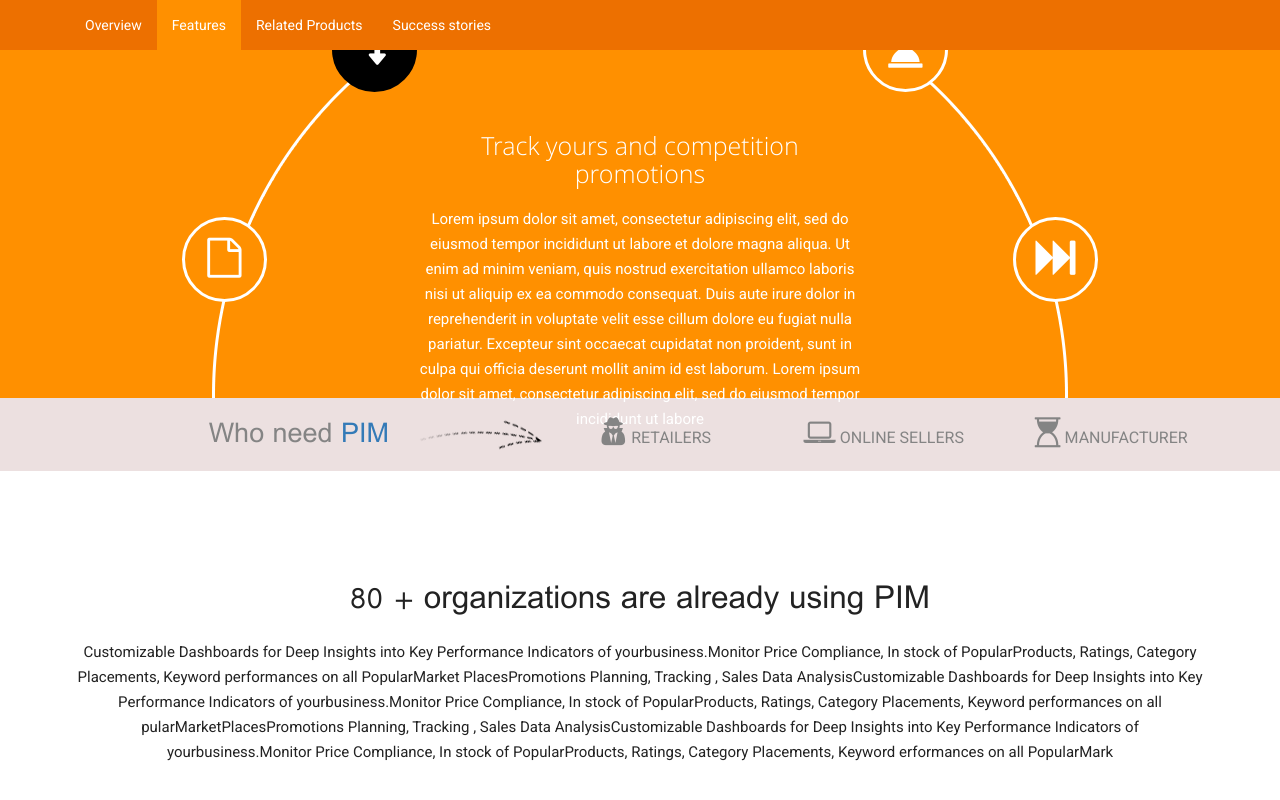
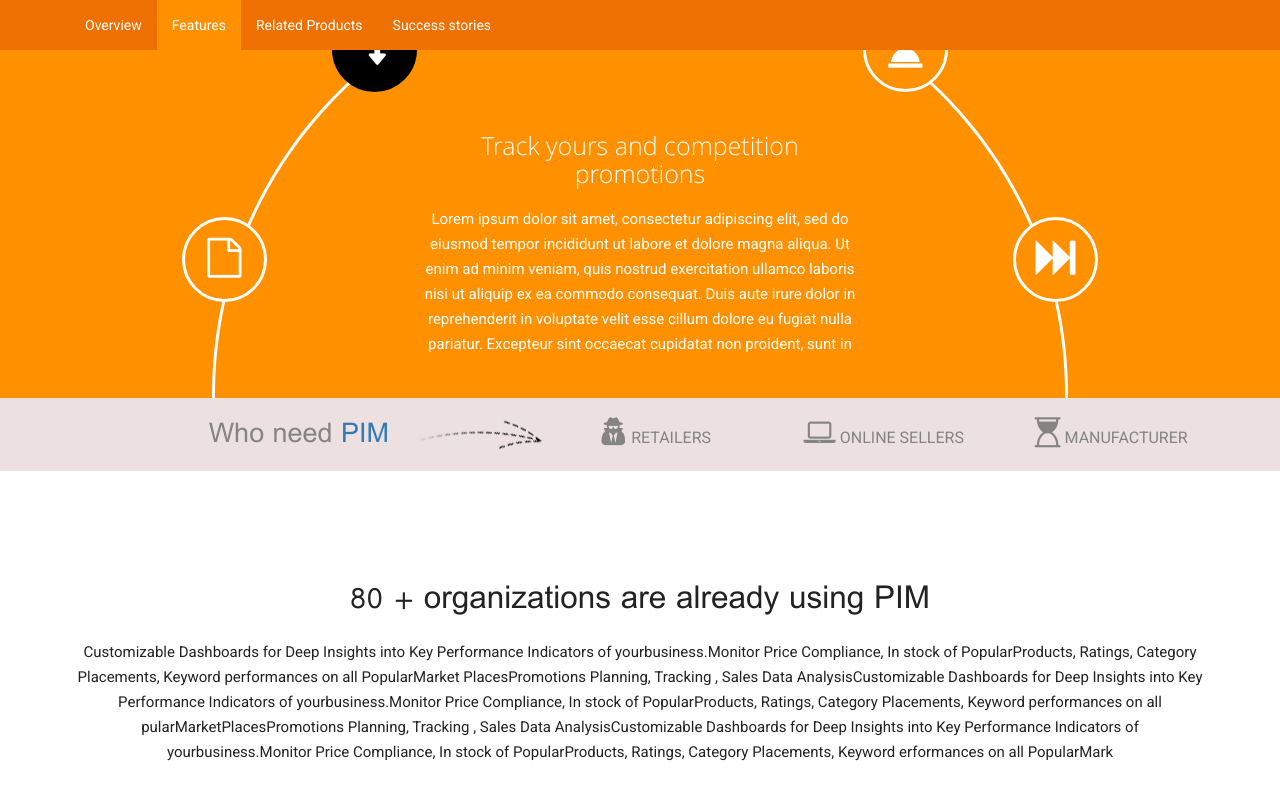
Before and after one commit to paxcom/paxcom.github.io, a Jekyll site: the page built from insights/index.html, in a window 1280 px wide and 900 px high, scrolled down 706 px. Shown: the top 800 px of the window. Built offline with Jekyll 4.4.1, drawn with Linux system fonts in a browser that asks for light colours; some of the changed lines change nothing that is shown.

Commit message:
update content

```diff
--- a/_includes/why-insights.html
+++ b/_includes/why-insights.html
@@ -19,23 +19,23 @@
           <div class="slides-contents">
             <div class="content slide-content active-slide-content" id="getProduct">
               <h3> Get Product Reviews Sentiment</h3>
-              <p>Lorem ipsum dolor sit amet, consectetur adipiscing elit, sed do eiusmod tempor incididunt ut labore et dolore magna aliqua. Ut enim ad minim veniam, quis nostrud exercitation ullamco laboris nisi ut aliquip ex ea commodo consequat. Duis aute irure dolor in reprehenderit in voluptate velit esse cillum dolore eu fugiat nulla pariatur. Excepteur sint occaecat cupidatat non proident, sunt in culpa qui officia deserunt mollit anim id est laborum. Lorem ipsum dolor sit amet, consectetur adipiscing elit, sed do eiusmod tempor incididunt ut labore</p>
+              <p>Lorem ipsum dolor sit amet, consectetur adipiscing elit, sed do eiusmod tempor incididunt ut labore et dolore magna aliqua. Ut enim ad minim veniam, quis nostrud exercitation ullamco laboris nisi ut aliquip ex ea commodo consequat. Duis aute irure dolor in reprehenderit in voluptate velit esse cillum dolore eu fugiat nulla pariatur. Excepteur sint occaecat cupidatat non proident,</p>
             </div>
             <div class="content slide-content" id="track">
               <h3>Track yours and competition promotions</h3>
-              <p>Lorem ipsum dolor sit amet, consectetur adipiscing elit, sed do eiusmod tempor incididunt ut labore et dolore magna aliqua. Ut enim ad minim veniam, quis nostrud exercitation ullamco laboris nisi ut aliquip ex ea commodo consequat. Duis aute irure dolor in reprehenderit in voluptate velit esse cillum dolore eu fugiat nulla pariatur. Excepteur sint occaecat cupidatat non proident, sunt in culpa qui officia deserunt mollit anim id est laborum. Lorem ipsum dolor sit amet, consectetur adipiscing elit, sed do eiusmod tempor incididunt ut labore</p>
+              <p>Lorem ipsum dolor sit amet, consectetur adipiscing elit, sed do eiusmod tempor incididunt ut labore et dolore magna aliqua. Ut enim ad minim veniam, quis nostrud exercitation ullamco laboris nisi ut aliquip ex ea commodo consequat. Duis aute irure dolor in reprehenderit in voluptate velit esse cillum dolore eu fugiat nulla pariatur. Excepteur sint occaecat cupidatat non proident, sunt in</p>
             </div>
             <div class="content slide-content" id="getAlerts">
               <h3>Get alerts on out of stock products</h3>
-              <p>Lorem ipsum dolor sit amet, consectetur adipiscing elit, sed do eiusmod tempor incididunt ut labore et dolore magna aliqua. Ut enim ad minim veniam, quis nostrud exercitation ullamco laboris nisi ut aliquip ex ea commodo consequat. Duis aute irure dolor in reprehenderit in voluptate velit esse cillum dolore eu fugiat nulla pariatur. Excepteur sint occaecat cupidatat non proident, sunt in culpa qui officia deserunt mollit anim id est laborum. Lorem ipsum dolor sit amet, consectetur adipiscing elit, sed do eiusmod tempor incididunt ut labore</p>
+              <p>Lorem ipsum dolor sit amet, consectetur adipiscing elit, sed do eiusmod tempor incididunt ut labore et dolore magna aliqua. Ut enim ad minim veniam, quis nostrud exercitation ullamco laboris nisi ut aliquip ex ea commodo consequat. Duis aute irure dolor in reprehenderit in voluptate velit esse cillum dolore eu fugiat nulla pariatur. Excepteur sint occaecat cupidatat non proident, sunt in </p>
             </div>
             <div class="content slide-content" id="productPrice">
               <h3>Track product prices from marketplace</h3>
-              <p>Lorem ipsum dolor sit amet, consectetur adipiscing elit, sed do eiusmod tempor incididunt ut labore et dolore magna aliqua. Ut enim ad minim veniam, quis nostrud exercitation ullamco laboris nisi ut aliquip ex ea commodo consequat. Duis aute irure dolor in reprehenderit in voluptate velit esse cillum dolore eu fugiat nulla pariatur. Excepteur sint occaecat cupidatat non proident, sunt in culpa qui officia deserunt mollit anim id est laborum. Lorem ipsum dolor sit amet, consectetur adipiscing elit, sed do eiusmod tempor incididunt ut labore</p>
+              <p>Lorem ipsum dolor sit amet, consectetur adipiscing elit, sed do eiusmod tempor incididunt ut labore et dolore magna aliqua. Ut enim ad minim veniam, quis nostrud exercitation ullamco laboris nisi ut aliquip ex ea commodo consequat. Duis aute irure dolor in reprehenderit in voluptate velit esse cillum dolore eu fugiat nulla pariatur. Excepteur sint occaecat cupidatat non proident, sunt in </p>
             </div>
             <div class="content slide-content" id="launch-products-faster">
               <h3>Launch products faster</h3>
-              <p>Lorem ipsum dolor sit amet, consectetur adipiscing elit, sed do eiusmod tempor incididunt ut labore et dolore magna aliqua. Ut enim ad minim veniam, quis nostrud exercitation ullamco laboris nisi ut aliquip ex ea commodo consequat. Duis aute irure dolor in reprehenderit in voluptate velit esse cillum dolore eu fugiat nulla pariatur. Excepteur sint occaecat cupidatat non proident, sunt in culpa qui officia deserunt mollit anim id est laborum. Lorem ipsum dolor sit amet, consectetur adipiscing elit, sed do eiusmod tempor incididunt ut labore</p>
+              <p>Lorem ipsum dolor sit amet, consectetur adipiscing elit, sed do eiusmod tempor incididunt ut labore et dolore magna aliqua. Ut enim ad minim veniam, quis nostrud exercitation ullamco laboris nisi ut aliquip ex ea commodo consequat. Duis aute irure dolor in reprehenderit in voluptate velit esse cillum dolore eu fugiat nulla pariatur. Excepteur sint occaecat cupidatat non proident, sunt in </p>
             </div>
           </div>
         </div>
```
